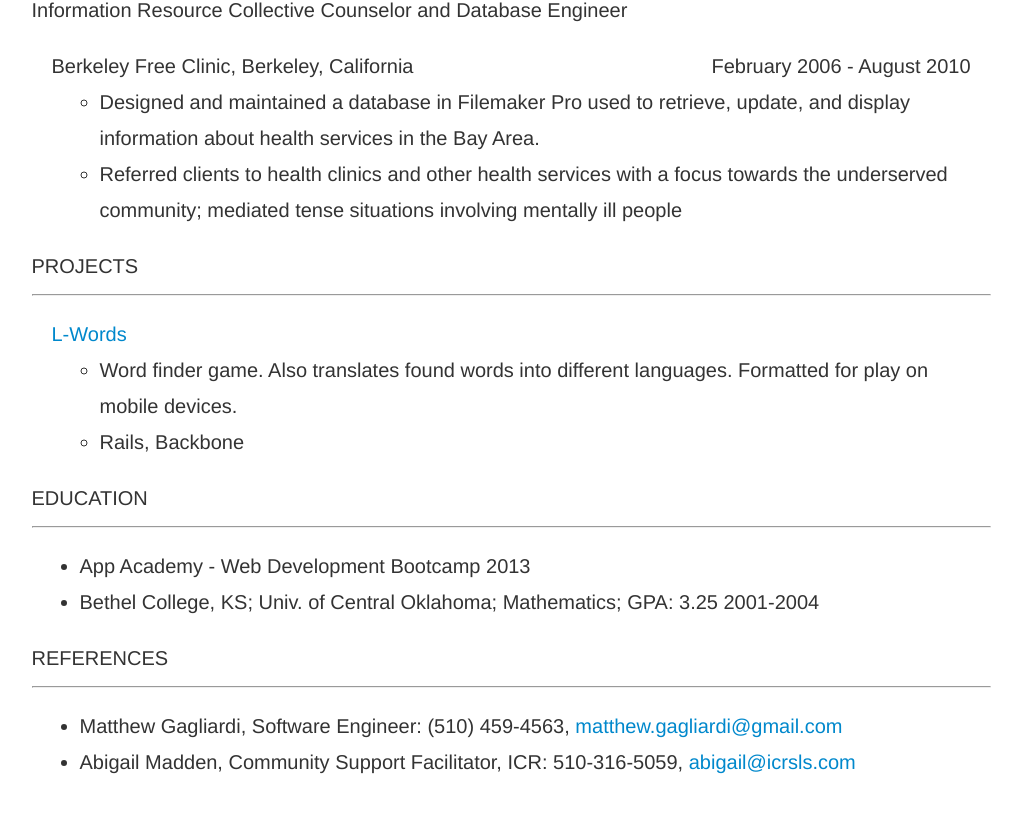
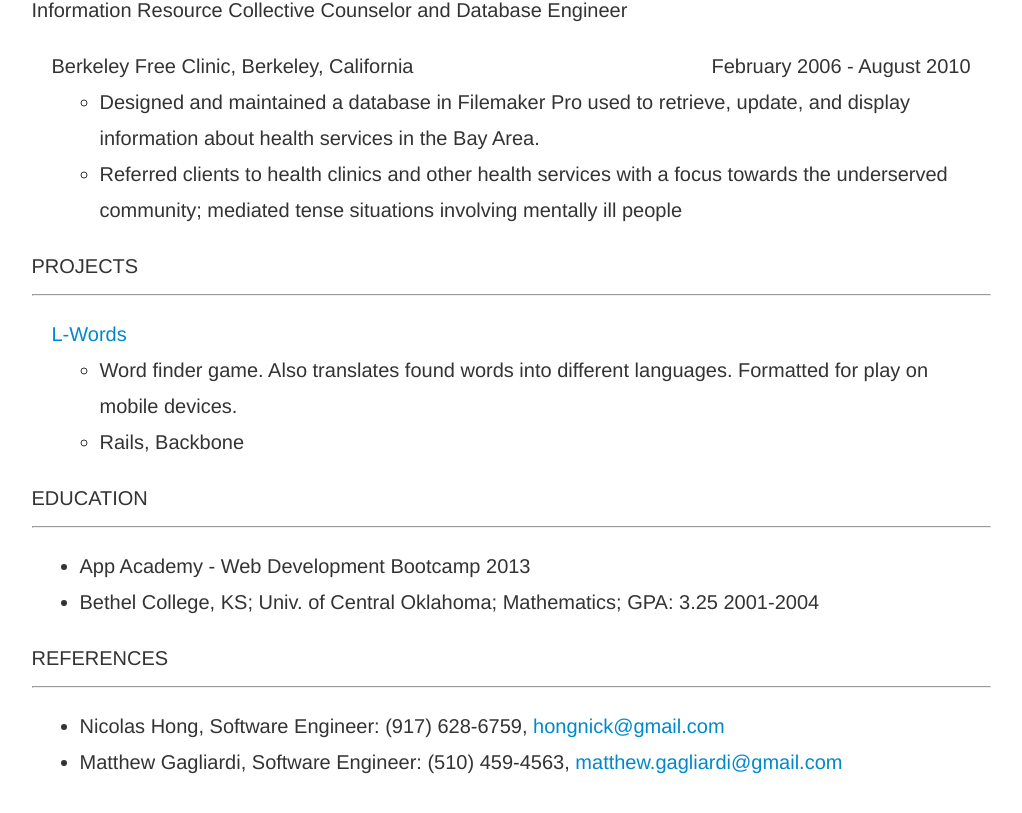
Before and after one commit to kdavh/kdavh.github.io, a Jekyll site: the page built from resume/web.html, in a window 1280 px wide and 900 px high, scrolled down 983 px. Shown: the top 813 px of the window, without its empty margins (129-1151 px from the left). Built offline with Jekyll 4.4.1, drawn with Linux system fonts in a browser that asks for light colours; nearby versions of some CDN libraries.

Commit message:
update references, update gitignore

```diff
--- a/resume/web.html
+++ b/resume/web.html
@@ -97,8 +97,8 @@ title: Kellen Hart Resume
         <div>REFERENCES</div>
         <hr class="pbbreak">
         <ul>
+          <li>Nicolas Hong, Software Engineer:  (917) 628-6759, <a href="mailto:hongnick@gmail.com">hongnick@gmail.com</a></li>
           <li>Matthew Gagliardi, Software Engineer:  (510) 459-4563, <a href="mailto:matthew.gagliardi@gmail.com">matthew.gagliardi@gmail.com</a></li>
-          <li>Abigail Madden, Community Support Facilitator, ICR: 510-316-5059, <a href="mailto:abigail@icrsls.com">abigail@icrsls.com</a></li>
         </ul>
       </div>
     </div>
```
Also changed, not shown: 1 other file.
